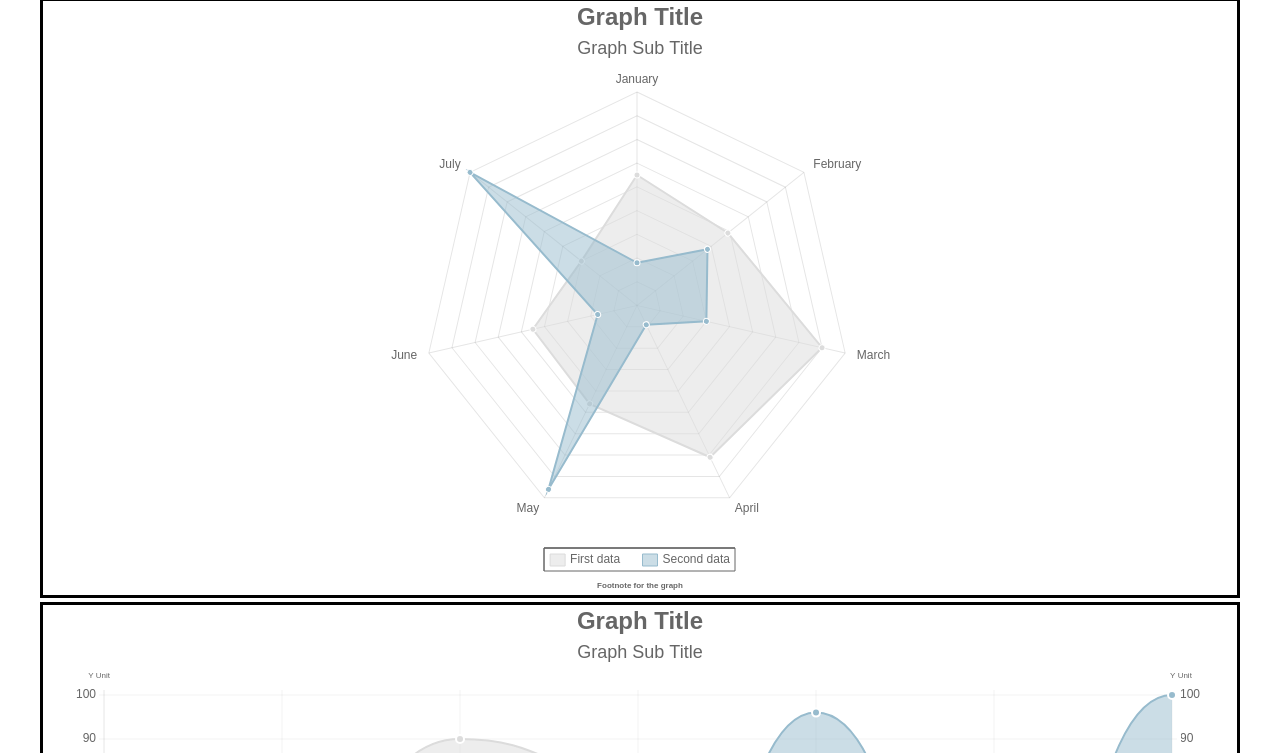
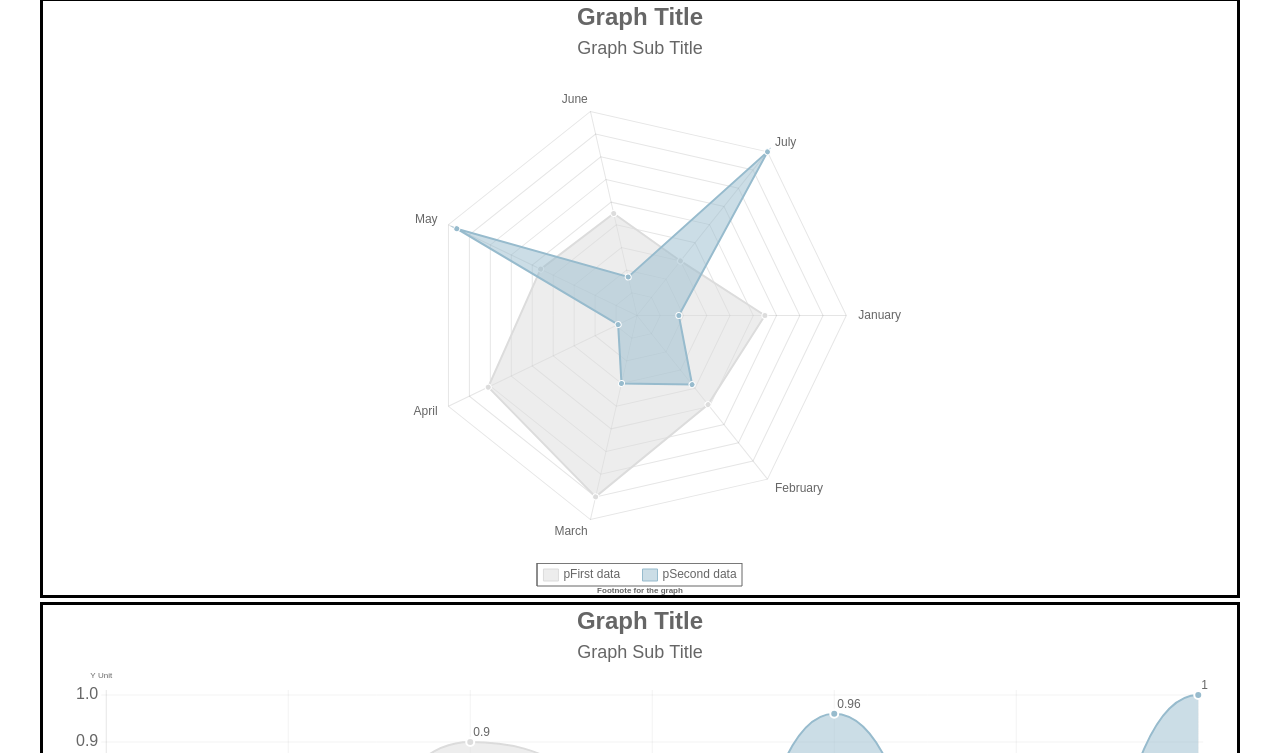
Before and after one commit to FVANCOP/ChartNew.js, a plain HTML site: page sample.html in a window 1280 px wide. Shown: the part 47-800 px from the top of the page. Drawn offline with Linux system fonts and the light colour scheme.

Commit message:
Update sample.html

```diff
--- a/sample.html
+++ b/sample.html
@@ -12,50 +12,30 @@
 defCanvasWidth=1200;
 defCanvasHeight=600;
 
-var logdata = {
-	labels : ["January","February","March","April","May","June","July"],
+    var radarChartData = {
+        labels : ["Concentration","Flexibility","Dedication","Designing","Coding","Organizing","TeamWork"],
         datasets : [
+
             {
-			fillColor : "rgba(220,220,220,0.5)",
-			strokeColor : "rgba(220,220,220,1)",
-			pointColor : "rgba(220,220,220,1)",
-			pointStrokeColor : "#fff",
-			data : [15000,590,900,8100,56,5005,100],
-      title : "First data"
-		},
-		{
-			fillColor : "rgba(151,187,205,0.5)",
+                fillColor : "rgba(17, 163, 71, 0.8)",
                 strokeColor : "rgba(151,187,205,1)",
                 pointColor : "rgba(151,187,205,1)",
                 pointStrokeColor : "#fff",
-			data : [28,48,40,19,96,27,100],
-      title : "Second data"
+                data : [58,58,100,59,66,67,84]
             }
       ]
+
     }
-
-var negdata1 = {
-	labels : ["January","February","March","April","May","June","July"],
-	datasets : [
-		{
-			fillColor : "rgba(220,220,220,0.5)",
-			strokeColor : "rgba(220,220,220,1)",
-			pointColor : "rgba(220,220,220,1)",
-			pointStrokeColor : "#fff",
-			data : [-100,50,-90,81,-56,-25,-100],
-      title : "First data"
-		},
-		{
-			fillColor : "rgba(151,187,205,0.5)",
-			strokeColor : "rgba(151,187,205,1)",
-			pointColor : "rgba(151,187,205,1)",
-			pointStrokeColor : "#fff",
-			data : [-28,-48,-40,-19,96,-27,-100],
-      title : "Second data"
+    var optionschart = {
+       scaleOverlay : false,
+       scaleOverride : true,
+       scaleSteps : 25,
+       scaleStepWidth : 4,
+       scaleStartValue : 0,
+       annotateDisplay : true,
+       savePng : true
+//       scaleShowLabels : true,
     }
-	]
-}
-
 
 var mydata1 = {
 	labels : ["January","February","March","April","May","June","July"],
@@ -65,19 +45,20 @@ var mydata1 = {
 			strokeColor : "rgba(220,220,220,1)",
 			pointColor : "rgba(220,220,220,1)",
 			pointStrokeColor : "#fff",
-			data : [65,59,90,81,56,55,40],
-      title : "First data"
+			data : [0.65,0.59,0.90,0.81,0.56,0.55,0.40],
+      title : "pFirst data"
 		},
 		{
 			fillColor : "rgba(151,187,205,0.5)",
 			strokeColor : "rgba(151,187,205,1)",
 			pointColor : "rgba(151,187,205,1)",
 			pointStrokeColor : "#fff",
-			data : [28,48,40,19,96,27,100],
-      title : "Second data"
+			data : [0.28,0.48,0.40,0.19,0.96,0.27,1.00],
+      title : "pSecond data"
 		}
 	]
 }
+
 
 var mydata2 = [
 	{
@@ -133,6 +114,205 @@ var mydata4 = [
     title : "data1"
 	}
 ]
+
+var mydatan1 = {
+	labels : ["January","February","March","April","May","June","July"],
+	datasets : [
+		{
+			fillColor : "rgba(220,220,220,0.5)",
+			strokeColor : "rgba(220,220,220,1)",
+			pointColor : "rgba(220,220,220,1)",
+			pointStrokeColor : "#fff",
+			data : [-65,-59,-90,-81,-56,-55,-40],
+      title : "First data"
+		},
+		{
+			fillColor : "rgba(151,187,205,0.5)",
+			strokeColor : "rgba(151,187,205,1)",
+			pointColor : "rgba(151,187,205,1)",
+			pointStrokeColor : "#fff",
+			data : [-28,-48,-40,-19,-96,-27,-100],
+      title : "Second data"
+		}
+	]
+}
+
+var mydatan1b = {
+	labels : ["January","February","March","April","May","June","July"],
+	datasets : [
+		{
+			fillColor : "rgba(220,220,220,0.5)",
+			strokeColor : "rgba(220,220,220,1)",
+			pointColor : "rgba(220,220,220,1)",
+			pointStrokeColor : "#fff",
+			data : [-565,-559,-590,-581,-556,-555,-540],
+      title : "First data"
+		},
+		{
+			fillColor : "rgba(151,187,205,0.5)",
+			strokeColor : "rgba(151,187,205,1)",
+			pointColor : "rgba(151,187,205,1)",
+			pointStrokeColor : "#fff",
+			data : [-528,-548,-540,-519,-596,-527,-580],
+      title : "Second data"
+		}
+	]
+}
+
+var mydatam1 = {
+	labels : ["January","February","March","April","May","June","July"],
+	datasets : [
+		{
+			fillColor : "rgba(220,220,220,0.5)",
+			strokeColor : "rgba(220,220,220,1)",
+			pointColor : "rgba(220,220,220,1)",
+			pointStrokeColor : "#fff",
+			data : [65,-59,90,-81,-56,55,40],
+      title : "First data"
+		},
+		{
+			fillColor : "rgba(151,187,205,0.5)",
+			strokeColor : "rgba(151,187,205,1)",
+			pointColor : "rgba(151,187,205,1)",
+			pointStrokeColor : "#fff",
+			data : [-28,-48,40,19,-96,27,-80],
+      title : "Second data"
+		}
+	]
+}
+
+var mydata1b = {
+	labels : ["January","February","March","April","May","June","July"],
+	datasets : [
+		{
+			fillColor : "rgba(220,220,220,0.5)",
+			strokeColor : "rgba(220,220,220,1)",
+			pointColor : "rgba(220,220,220,1)",
+			pointStrokeColor : "#fff",
+			data : [565,559,590,581,556,555,540],
+      title : "First data"
+		},
+		{
+			fillColor : "rgba(151,187,205,0.5)",
+			strokeColor : "rgba(151,187,205,1)",
+			pointColor : "rgba(151,187,205,1)",
+			pointStrokeColor : "#fff",
+			data : [528,548,540,519,596,527,580],
+      title : "Second data"
+		}
+	]
+}
+
+var mydatan2 = [
+	{
+		value : -30,
+		color: "#D97041",
+    title : "data1"
+	},
+	{
+		value : -90,
+		color: "#C7604C",
+    title : "data2"
+	},
+	{
+		value : -24,
+		color: "#21323D",
+    title : "data3"
+	},
+	{
+		value : -58,
+		color: "#9D9B7F",
+    title : "data4"
+	},
+	{
+		value : -82,
+		color: "#7D4F6D",
+    title : "data5"
+	},
+	{
+		value : -8,
+		color: "#584A5E",
+    title : "data6"
+	}
+]
+
+
+var mydatan3 = [
+	{
+		value : -70,
+		color: "rgba(151,187,205,1)",
+    title : "data1"
+	}
+]
+
+var mydatan4 = [
+	{
+		value : -70,
+		color: "rgba(151,187,205,1)",
+    title : "data1"
+	},
+	{
+		value : -30,
+		color: "rgba(220,220,220,1)",
+    title : "data1"
+	}
+]
+
+var mydatam2 = [
+	{
+		value : -30,
+		color: "#D97041",
+    title : "data1"
+	},
+	{
+		value : 90,
+		color: "#C7604C",
+    title : "data2"
+	},
+	{
+		value : -24,
+		color: "#21323D",
+    title : "data3"
+	},
+	{
+		value : 58,
+		color: "#9D9B7F",
+    title : "data4"
+	},
+	{
+		value : -82,
+		color: "#7D4F6D",
+    title : "data5"
+	},
+	{
+		value : -8,
+		color: "#584A5E",
+    title : "data6"
+	}
+]
+
+
+var mydatam3 = [
+	{
+		value : -70,
+		color: "rgba(151,187,205,1)",
+    title : "data1"
+	}
+]
+
+var mydatam4 = [
+	{
+		value : -70,
+		color: "rgba(151,187,205,1)",
+    title : "data1"
+	},
+	{
+		value : 30,
+		color: "rgba(220,220,220,1)",
+    title : "data1"
+	}
+]
+
 
   var allopts = {
 	//Boolean - If we show the scale above the chart data	  -> Default value Changed
@@ -248,6 +428,7 @@ var mydata4 = [
   scaleTickSizeBottom : 0,
   scaleTickSizeTop : 1
 
+
   }
 
     var onlyborderopts = {
@@ -257,12 +438,17 @@ var mydata4 = [
 
   }
 
+var nooptions = { }
+
 var newopts = {
+      inGraphDataShow : true,
       datasetFill : true,
+      scaleLabel: "<%=value%>",
       scaleTickSizeRight : 5,
       scaleTickSizeLeft : 5,
       scaleTickSizeBottom : 5,
       scaleTickSizeTop : 5,
+      scaleFontSize : 16,
       canvasBorders : true,
       canvasBordersWidth : 3,
       canvasBordersColor : "black",
@@ -291,7 +477,7 @@ var newopts = {
       legendBordersWidth : 1,
       legendBordersColors : "#666",
       yAxisLeft : true,
-      yAxisRight : true,
+      yAxisRight : false,
       xAxisBottom : true,
       xAxisTop : false,
       yAxisLabel : "Y Axis Label",
@@ -299,7 +485,7 @@ var newopts = {
 			yAxisFontSize : 16,
 			yAxisFontStyle : "normal",
 			yAxisFontColor : "#666",
-      xAxisLabel : "X Axis Label",
+      xAxisLabel : "pX Axis Label",
 	 	  xAxisFontFamily : "'Arial'",
 			xAxisFontSize : 16,
 			xAxisFontStyle : "normal",
@@ -313,10 +499,23 @@ var newopts = {
       spaceTop : 0,
       spaceBottom : 0,
       spaceLeft : 0,
-      spaceRight : 0
+      spaceRight : 0,
+      logarithmic: false,
+//      showYAxisMin : false,
+      rotateLabels : "smart",
+      xAxisSpaceOver : 0,
+      xAxisSpaceUnder : 0,
+      xAxisLabelSpaceAfter : 0,
+      xAxisLabelSpaceBefore : 0,
+      legendBordersSpaceBefore : 0,
+      legendBordersSpaceAfter : 0,
+      footNoteSpaceBefore : 0,
+      footNoteSpaceAfter : 0,
+      startAngle : 0,
+      dynamicDisplay : true
+}
 
 
-}
 
 var crosstxt1 = {
       crossText : ["Up left","up center","up right","mid left","mid center","mid right","down left","down center","down right"],
@@ -339,7 +538,8 @@ var crosstxt1 = {
 			graphTitleFontFamily : "'Arial'",
 			graphTitleFontSize : 24,
 			graphTitleFontStyle : "bold",
-			graphTitleFontColor : "#666"
+			graphTitleFontColor : "#666",
+      dynamicDisplay : true
 }
 
 var crosstxt2 = {
@@ -368,7 +568,8 @@ var crosstxt2 = {
       spaceTop : 30,
       spaceBottom : 30,
       spaceLeft : 30,
-      spaceRight : 30
+      spaceRight : 30,
+      dynamicDisplay : true
 }
 
 function dispPct(numtxt,valtxt,ctx,config,posX,posY,borderX,borderY,overlay,data,animPC){
@@ -396,7 +597,9 @@ var crosstxt3 = {
       spaceTop : 30,
       spaceBottom : 30,
       spaceLeft : 30,
-      spaceRight : 30
+      spaceRight : 30,
+      startAngle : 180,
+      dynamicDisplay : true
 }
 
 function dispPct2(numtxt,valtxt,ctx,config,posX,posY,borderX,borderY,overlay,data,animPC){
@@ -424,7 +627,9 @@ var crosstxt4 = {
       spaceTop : 30,
       spaceBottom : 30,
       spaceLeft : 30,
-      spaceRight : 30
+      spaceRight : 30,
+      startAngle : 180,
+      dynamicDisplay : true
 }
 
 
@@ -467,11 +672,10 @@ var crosstxt4 = {
     setopts=onlyborderopts;
     setopts=noopts;
     setopts=newopts;
+//    setopts=nooptions;
+
 
 window.onload = function() {
-
-//    oCursor=new makeCursorObj('divCursor');
-    //cursorInit;
 
 
     if(1==1) {
@@ -481,6 +685,8 @@ window.onload = function() {
     var myLine = new Chart(document.getElementById("canvas_horizontalbar").getContext("2d")).HorizontalBar(mydata1,setopts);
     var myLine = new Chart(document.getElementById("canvas_horizontalstackedbar").getContext("2d")).HorizontalStackedBar(mydata1,setopts);
     var myLine = new Chart(document.getElementById("canvas_radar").getContext("2d")).Radar(mydata1,setopts);
+
+
     var myLine = new Chart(document.getElementById("canvas_polararea").getContext("2d")).PolarArea(mydata2,setopts);
     var myLine = new Chart(document.getElementById("canvas_pie").getContext("2d")).Pie(mydata2,setopts);
     var myLine = new Chart(document.getElementById("canvas_doughnut").getContext("2d")).Doughnut(mydata2,setopts);
```
Lines whose indentation alone changed are shown as unchanged.
